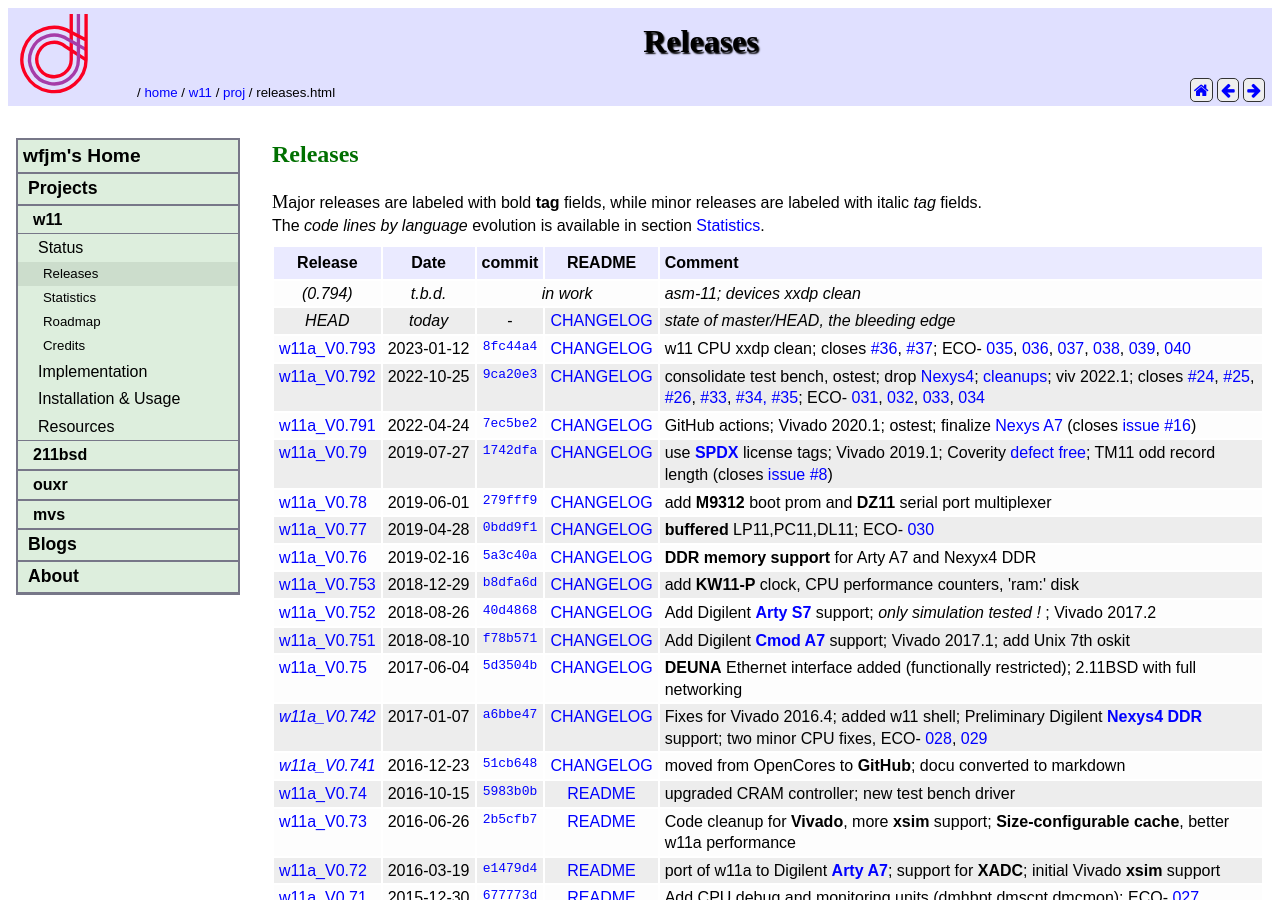
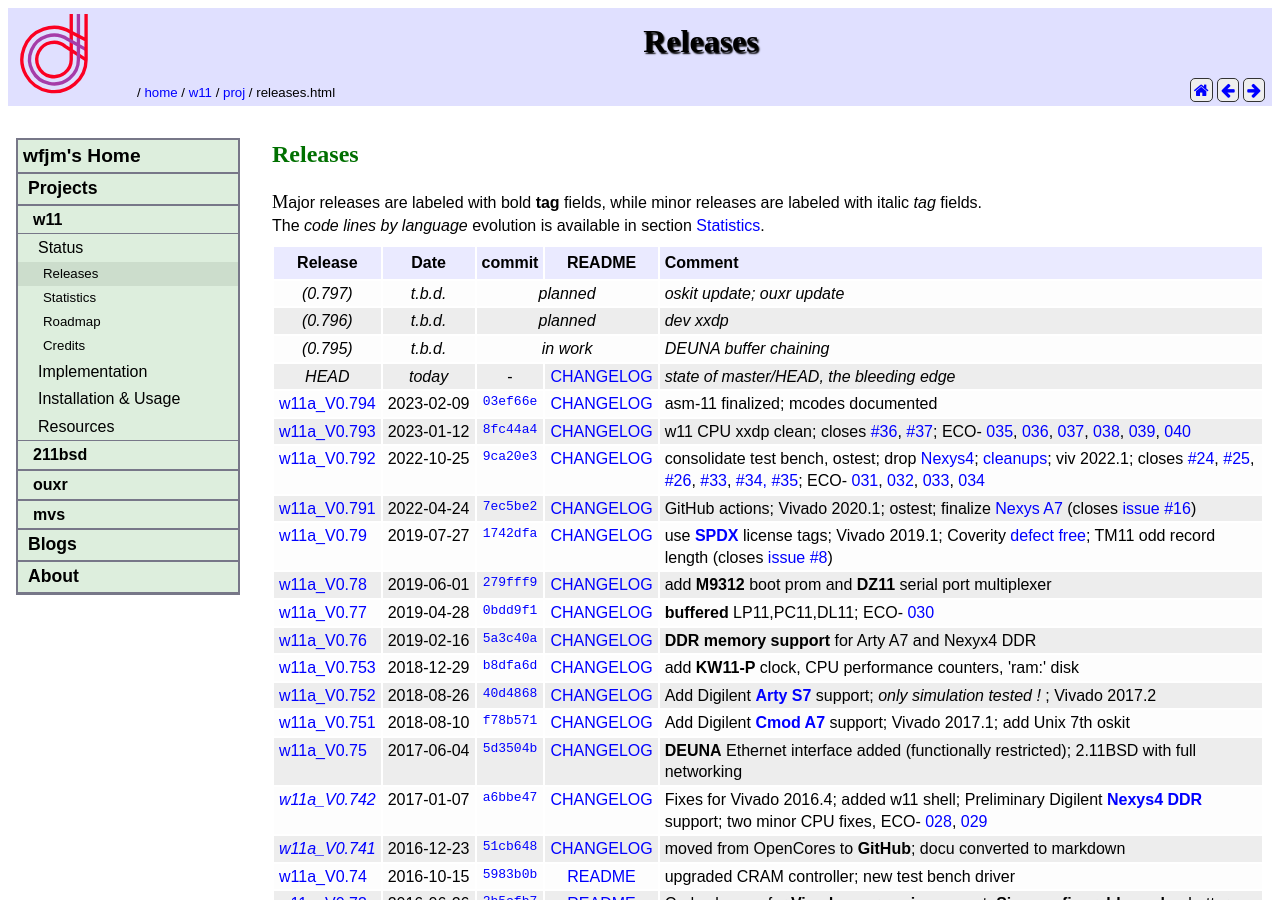
Before and after one commit to wfjm/wfjm.github.io, a Jekyll site: the page built from home/w11/proj/releases.html, in a window 1280 px wide and 900 px high. Built offline with Jekyll 4.4.1, drawn with Linux system fonts in a browser that asks for light colours; some of the changed text lies outside the part shown.

Commit message:
after V0.794

```diff
--- a/home/w11/proj/releases.html
+++ b/home/w11/proj/releases.html
@@ -2,7 +2,7 @@
 title: "Releases"
 #
 my:
-  changedate: 2023-01-29
+  changedate: 2023-02-09
 #
   future:
 #  - tag: 0.84
@@ -25,16 +25,27 @@ my:
 #    dat: Q2'2020
 #    com: in work
 #    txt: cleanups; oskit test automation; w11a I/O complete
-#  - tag: 0.793
-#    dat: t.b.d.
-#    com: planned
-#    txt: 'DEUNA buffer chaining; oskit update; ouxr update'
-  - tag: 0.794
+  - tag: 0.797
+    dat: t.b.d.
+    com: planned
+    txt: 'oskit update; ouxr update'
+  - tag: 0.796
+    dat: t.b.d.
+    com: planned
+    txt: 'dev xxdp'
+  - tag: 0.795
     dat: t.b.d.
     com: in work
-    txt: 'asm-11; devices xxdp clean'
+    txt: 'DEUNA buffer chaining'
 #
   releases:
+  - tag: w11a_V0.794
+    dat: 2023-02-09
+    typ: no
+    com: 03ef66e2cb8600a70256f90192c29b603a61b9f7
+    txt: 'asm-11 finalized; mcodes documented'
+    fil: doc/CHANGELOG.md
+    nam: CHANGELOG
   - tag: w11a_V0.793
     dat: 2023-01-12
     typ: no
```
Also changed, not shown: home/w11/proj/statistics.html (+8 -1 lines).
